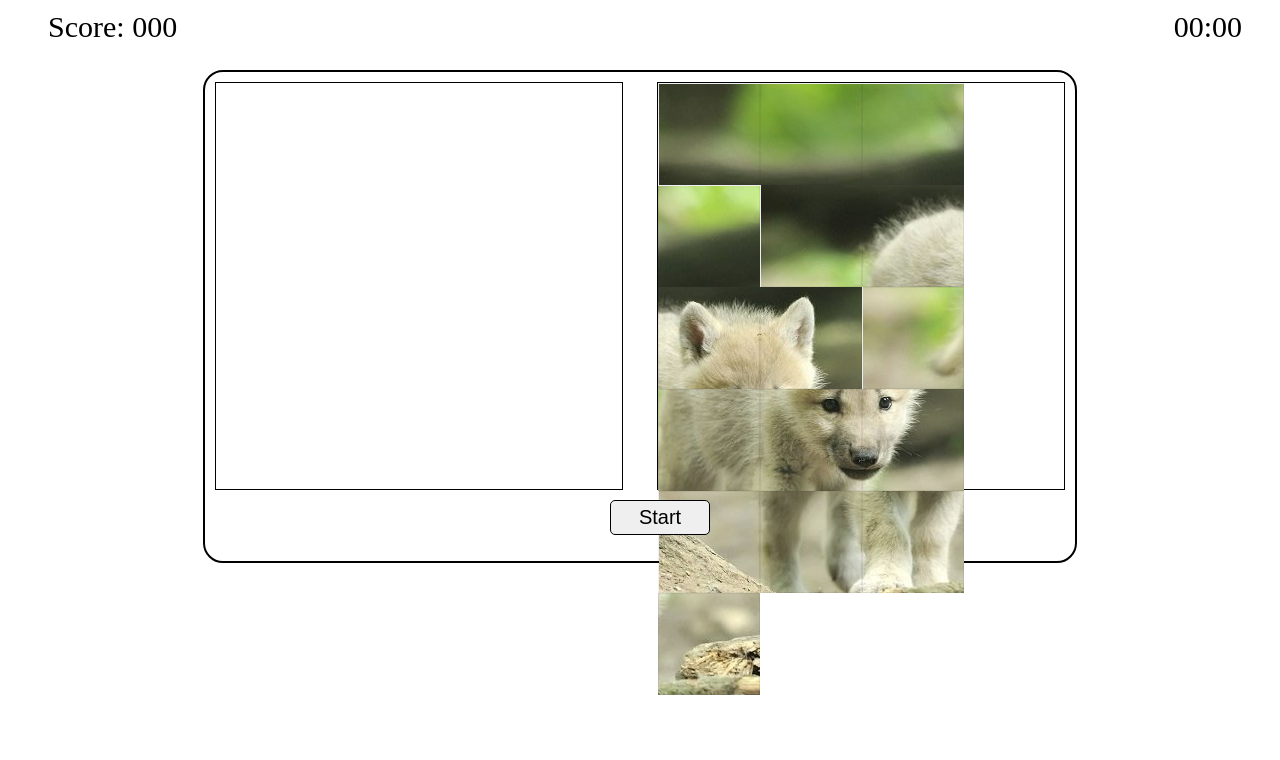
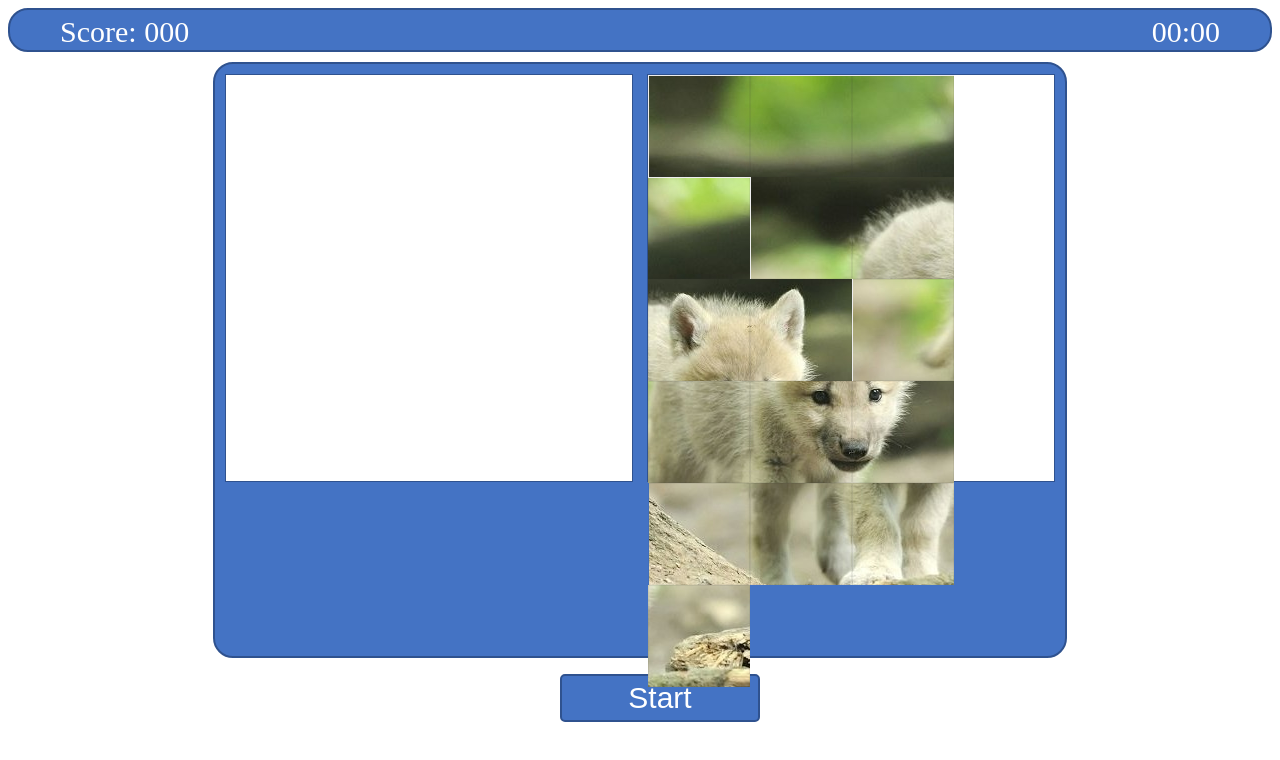
Before and after one commit to mroshan5722/Jigsolve, a plain HTML site: page game.html in a window 1280 px wide. Drawn offline with nearby package versions, Linux system fonts and the light colour scheme.

Commit message:
game css blue theme

```diff
--- a/game.css
+++ b/game.css
@@ -1,39 +1,60 @@
+body{
+    background-color: rgb(255, 255, 255);
+}
+
+.navbar{
+    background-color: #4473c4;
+    border: 2px solid  #2f528f;
+    padding: 20px;
+    border-radius: 20px;
+    color: white;
+    /* margin: 20px; */
+}
+
 .container{
-    width: 850px;
-    border: 2px solid black;
+    width: 830px;
+    border: 2px solid #2f528f;
     border-radius: 20px;
     margin: 10px auto;
     padding: 10px;
+    height: 73%;
     position: relative;
-    top: 60px;
+    background-color:#4473c4;
+    /* top: 60px; */
 }
 .piece_container{
     position: relative;
     width: 406px;
     height: 406px;
-    border: 1px solid black;
+    border: 1px solid #2f528f;
     float: left;
     text-align: center;
     font-size: 30px;
     line-height: 400px;
+    background-color:white;
+
 }
 .puzzle_container{
     width: 406px;
     height: 406px;
-    border: 1px solid black;
+    border: 1px solid #2f528f;
     float: right;
+    background-color:white;
+
 }
 .buttons{
     list-style-type: none;
     text-align: center;
 }
 .buttons button{
-width: 100px;
-border: 1px solid black;
-font-size: 20px;
+width: 200px;
+border: 2px solid #2f528f;
+font-size: 30px;
 border-radius: 5px;
 padding: 5px;
-margin-top: 10px;
+background-color: #4473c4;
+color: white;
+/* margin-top: 10px; */
 }
 
 .reset{
@@ -47,19 +68,19 @@ margin-top: 10px;
     background-image:url(wolf.jpg);
     background-repeat: no-repeat;
 }
-/* .navbar{
-    font-size: 30px;
-} */
 
 .countdown{
     position: relative;
     float: right;
     left: -30px;
     font-size: 30px;
+    top: -15px;
 }
 
 .score{
     position: relative;
     float: left;
     font-size: 30px;
+    left: 30px;
+    top: -15px;
 }
--- a/game.html
+++ b/game.html
@@ -157,20 +157,26 @@
         </script> -->
     </head>
     <body>
-        <ul class = "navbar">
-            <div class = "countdown">00:<span id = "time" class = "timer">00</span></div>
-            <div class = "score">Score: <span id = "score">000</span></div>
-        </ul>
+        <div class = "navbar">
+            <!-- <ul> -->
+                <div class = "countdown">00:<span id = "time" class = "timer">00</span></div>
+                <div class = "score">Score: <span id = "score">000</span></div>
+            <!-- </ul> -->
+        </div>
         <div class = "container">
             <div class = "puzzle_container"></div>
             <div class="piece_container"></div>
-            <ul class="buttons">
+            <!-- <ul class="buttons">
                 <li><button class="start" onclick="start()">Start</button></li>
                 <li><button class="reset" onclick="resetTimer()">Reset</button></li>
-            </ul>
+            </ul> -->
         </div>
+        <ul class="buttons">
+            <li><button class="start" onclick="start()">Start</button></li>
+            <li><button class="reset" onclick="resetTimer()">Reset</button></li>
+        </ul>
+
        <script src="game.js"></script>
        <script src="countdown.js"></script>
-       <script src="score.js"></script>
     </body>
 </html>
```
Also changed, not shown: index.html (+3 -5 lines), score.js (deleted), 1 other file.
